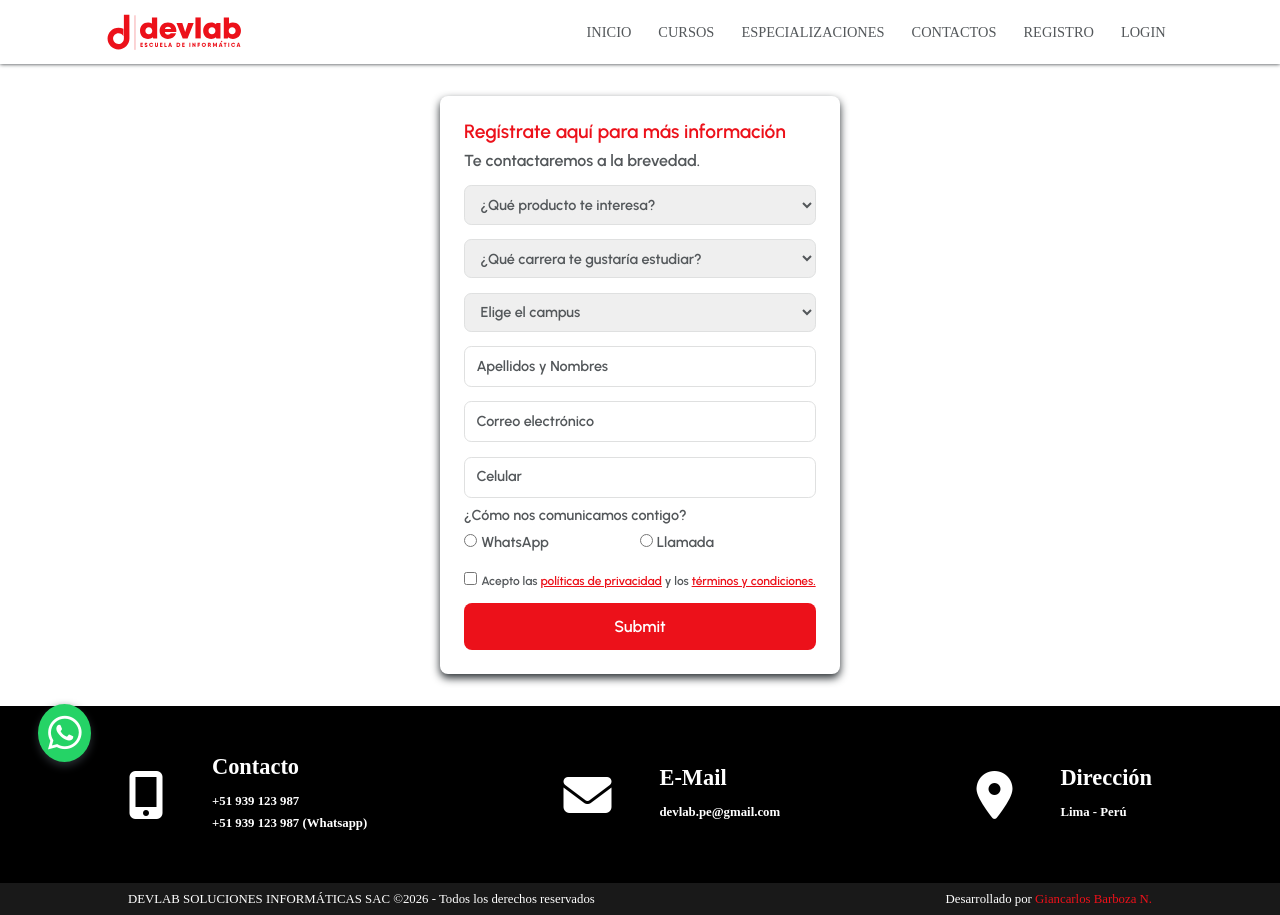
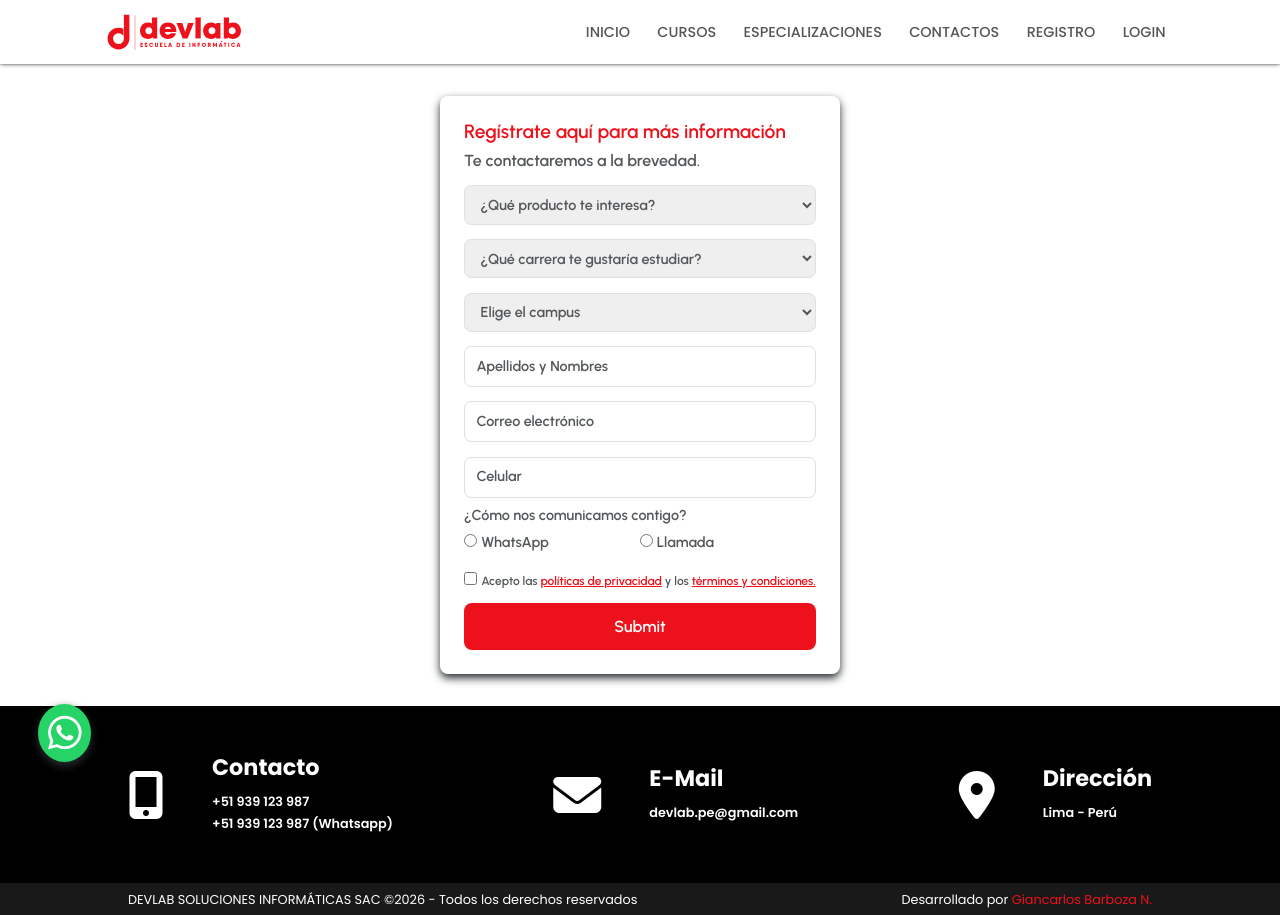
Before and after one commit to LeonardoJCode/Proyecto_Clase_Leo, a plain HTML site: page registro.html in a window 1280 px wide. Drawn offline with nearby package versions, Linux system fonts and the light colour scheme.

Commit message:
Se agregó la fuente de letra Poppins a registro.html ya que el footer lo requiere

```diff
--- a/registro.html
+++ b/registro.html
@@ -10,7 +10,7 @@
     <link href="https://cdn.jsdelivr.net/npm/bootstrap@5.0.2/dist/css/bootstrap.min.css" rel="stylesheet" integrity="sha384-EVSTQN3/azprG1Anm3QDgpJLIm9Nao0Yz1ztcQTwFspd3yD65VohhpuuCOmLASjC" crossorigin="anonymous">
 
     <!-- LIBRERÍA DE FUENTES -->
-    <link href="https://fonts.googleapis.com/css2?family=Urbanist:ital,wght@0,100..900;1,100..900&display=swap" rel="stylesheet">
+    <link href="https://fonts.googleapis.com/css2?family=Urbanist:ital,wght@0,100..900;1,100..900&family=Poppins:ital,wght@0,100;0,200;0,300;0,400;0,500;0,600;0,700;0,800;0,900;1,100;1,200;1,300;1,400;1,500;1,600;1,700;1,800;1,900&display=swap" rel="stylesheet">
 
     <!-- LIBRERÍA DE ÍCONOS FONTAWESOME -->
     <script src="https://kit.fontawesome.com/812c8ee19a.js" crossorigin="anonymous"></script>
```
